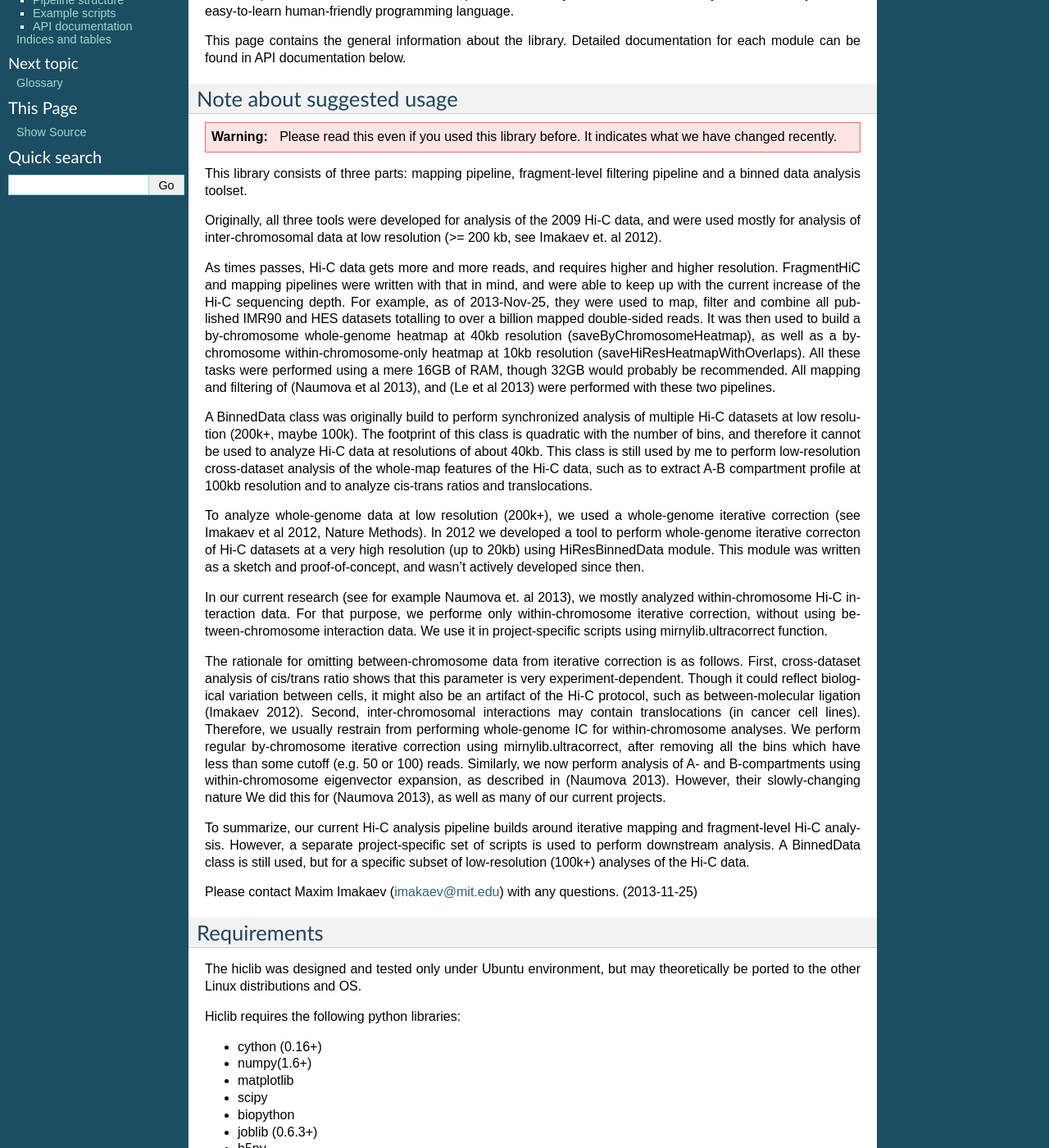
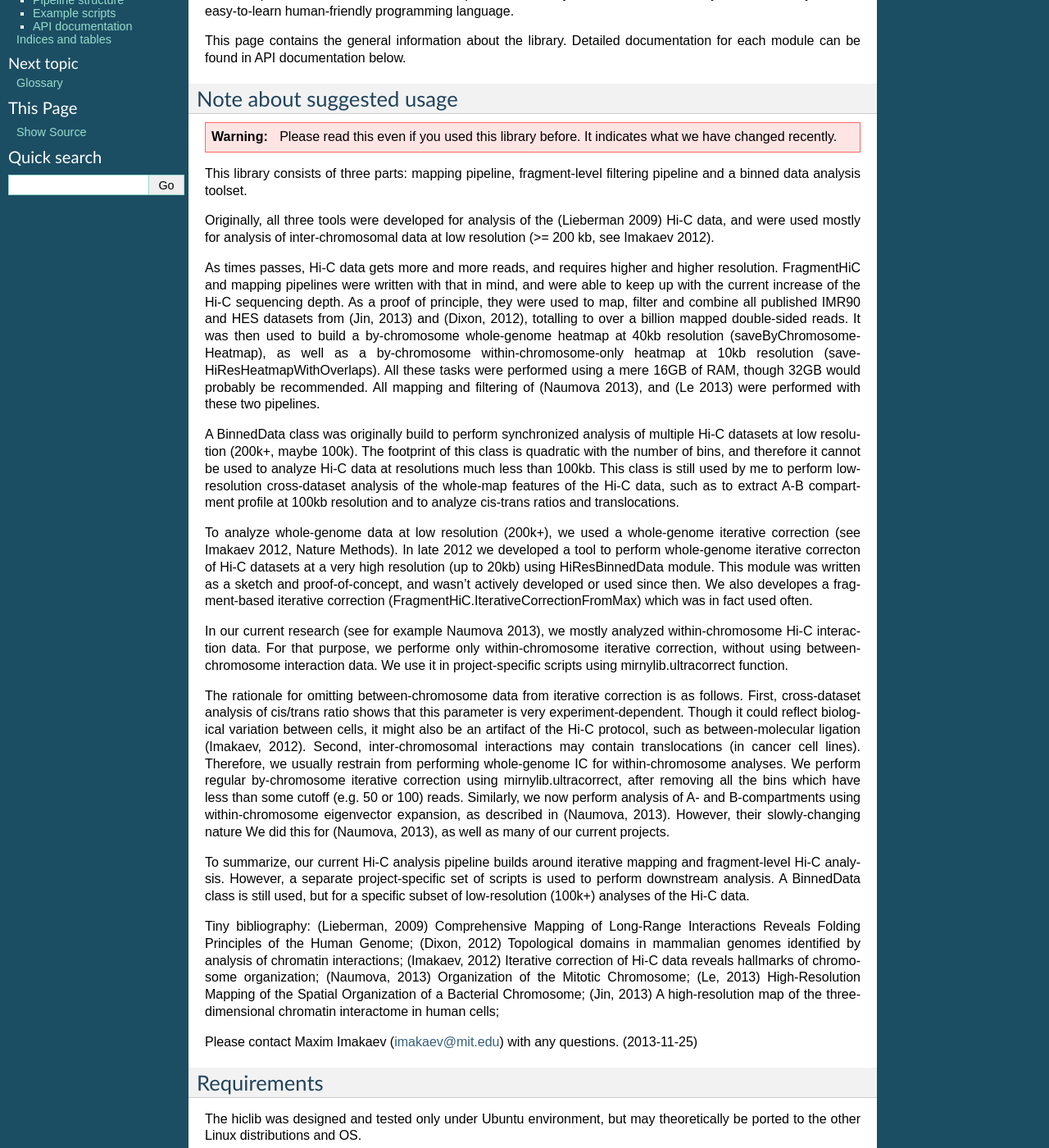
Before and after one commit to mirnylab/hiclib-legacy, a Sphinx documentation site: the page built from doc/source/index.rst, in a window 1280 px wide and 1400 px high, scrolled down 242 px. Shown: the whole window at 82% size. Built offline with Sphinx 7.4.7, drawn with Linux system fonts in a browser that asks for light colours; formulas are drawn with MathJax 3.

Commit message:
Minor memory optimization and documentation changes

```diff
--- a/doc/source/index.rst
+++ b/doc/source/index.rst
@@ -54,52 +54,62 @@ Note about suggested usage
 This library consists of three parts: mapping pipeline, fragment-level filtering pipeline
 and a binned data analysis toolset.
 
-Originally, all three tools were developed for analysis of the 2009 Hi-C data,
+Originally, all three tools were developed for analysis of the (Lieberman 2009) Hi-C data,
 and were used mostly for analysis of inter-chromosomal data at low resolution
-(>= 200 kb, see Imakaev et. al 2012).
+(>= 200 kb, see Imakaev 2012).
 
 As times passes, Hi-C data gets more and more reads, and requires higher and higher resolution.
 FragmentHiC and mapping pipelines were written with that in mind, and were able to keep up with the current
 increase of the Hi-C sequencing depth.
-For example, as of 2013-Nov-25, they were used to map, filter and combine all published IMR90 and HES datasets
+As a proof of principle, they were used to map, filter and combine all published IMR90 and HES datasets from
+(Jin, 2013) and (Dixon, 2012),
 totalling to over a billion  mapped double-sided reads. It was then used to build
 a by-chromosome whole-genome heatmap at 40kb resolution (saveByChromosomeHeatmap), as well as
 a by-chromosome within-chromosome-only heatmap at 10kb resolution (saveHiResHeatmapWithOverlaps).
 All these tasks were performed using a mere 16GB of RAM, though 32GB would probably be recommended.
-All mapping and filtering of (Naumova et al 2013), and (Le et al 2013) were performed
+All mapping and filtering of (Naumova 2013), and (Le 2013) were performed
 with these two pipelines.
 
 A BinnedData class was originally build to perform synchronized analysis of multiple Hi-C
 datasets at low resolution (200k+, maybe 100k). The footprint of this class is quadratic with
-the number of bins, and therefore it cannot be used to analyze Hi-C data at resolutions of about 40kb.
+the number of bins, and therefore it cannot be used to analyze Hi-C data at resolutions much less than 100kb.
 This class is still used by me to perform low-resolution cross-dataset analysis of
 the whole-map features of the Hi-C data, such as to extract A-B compartment profile at 100kb resolution
 and to analyze cis-trans ratios and translocations.
 
 To analyze whole-genome data at low resolution (200k+), we used a whole-genome iterative
-correction (see Imakaev et al 2012, Nature Methods).
-In 2012 we developed a tool to perform whole-genome iterative correcton of Hi-C datasets at a very high resolution
-(up to 20kb) using HiResBinnedData module. This module was written as a sketch and proof-of-concept, and wasn't actively developed since then.
+correction (see Imakaev 2012, Nature Methods).
+In late 2012 we developed a tool to perform whole-genome iterative correcton of Hi-C datasets at a very high resolution
+(up to 20kb) using HiResBinnedData module. This module was written as a sketch and proof-of-concept, and wasn't actively developed or used since then.
+We also developes a fragment-based iterative correction (FragmentHiC.IterativeCorrectionFromMax) which was in fact used often.
 
-In our current research (see for example Naumova et. al 2013), we mostly analyzed within-chromosome Hi-C interaction data.
+In our current research (see for example Naumova 2013), we mostly analyzed within-chromosome Hi-C interaction data.
 For that purpose, we performe only within-chromosome iterative correction, without using between-chromosome interaction data.
 We use it in project-specific scripts using mirnylib.ultracorrect function.
 
 The rationale for omitting between-chromosome data from iterative correction is as follows.
 First, cross-dataset analysis of cis/trans ratio shows that this parameter is very experiment-dependent.
 Though it could reflect biological variation between cells, it might also be an artifact of the
-Hi-C protocol, such as between-molecular ligation (Imakaev 2012).
+Hi-C protocol, such as between-molecular ligation (Imakaev, 2012).
 Second, inter-chromosomal interactions may contain translocations (in cancer cell lines).
 Therefore, we usually restrain from performing whole-genome IC for within-chromosome analyses.
 We perform regular by-chromosome iterative correction using mirnylib.ultracorrect, after removing
 all the bins which have less than some cutoff (e.g. 50 or 100) reads.
 Similarly, we now perform analysis of A- and B-compartments using within-chromosome
-eigenvector expansion, as described in (Naumova 2013). However, their slowly-changing nature
-We did this for (Naumova 2013), as well as many of our current projects.
+eigenvector expansion, as described in (Naumova, 2013). However, their slowly-changing nature
+We did this for (Naumova, 2013), as well as many of our current projects.
 
 To summarize, our current Hi-C analysis pipeline builds around iterative mapping and fragment-level Hi-C analysis.
 However, a separate project-specific set of scripts is used to perform downstream analysis.
 A BinnedData class is still used, but for a specific subset of low-resolution (100k+) analyses of the Hi-C data.
+
+Tiny bibliography:
+(Lieberman, 2009) Comprehensive Mapping of Long-Range Interactions Reveals Folding Principles of the Human Genome;
+(Dixon, 2012) Topological domains in mammalian genomes identified by analysis of chromatin interactions;
+(Imakaev, 2012) Iterative correction of Hi-C data reveals hallmarks of chromosome organization;
+(Naumova, 2013) Organization of the Mitotic Chromosome;
+(Le, 2013) High-Resolution Mapping of the Spatial Organization of a Bacterial Chromosome;
+(Jin, 2013) A high-resolution map of the three-dimensional chromatin interactome in human cells;
 
 Please contact Maxim Imakaev (imakaev@mit.edu) with any questions. (2013-11-25)
 
```
Also changed, not shown: 1 other file.
